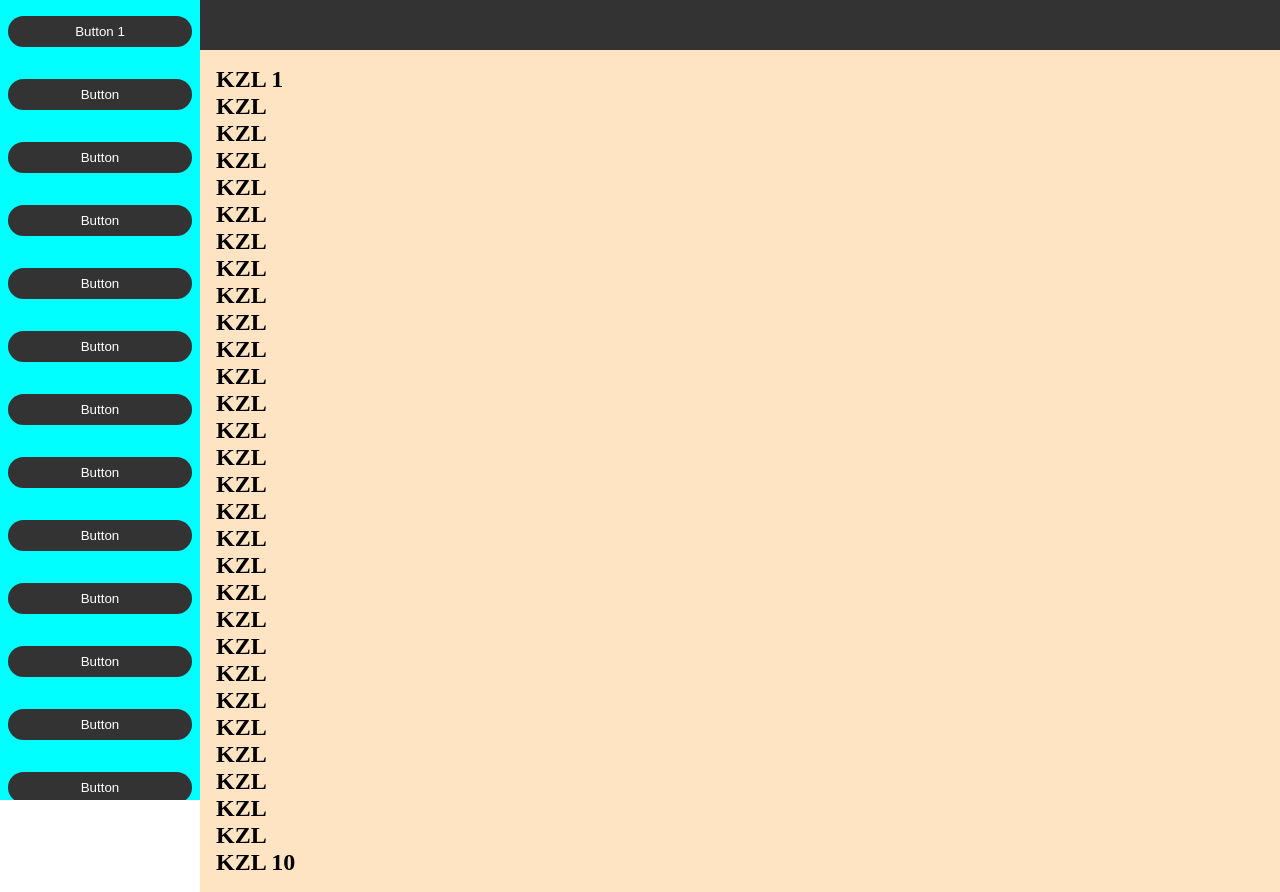
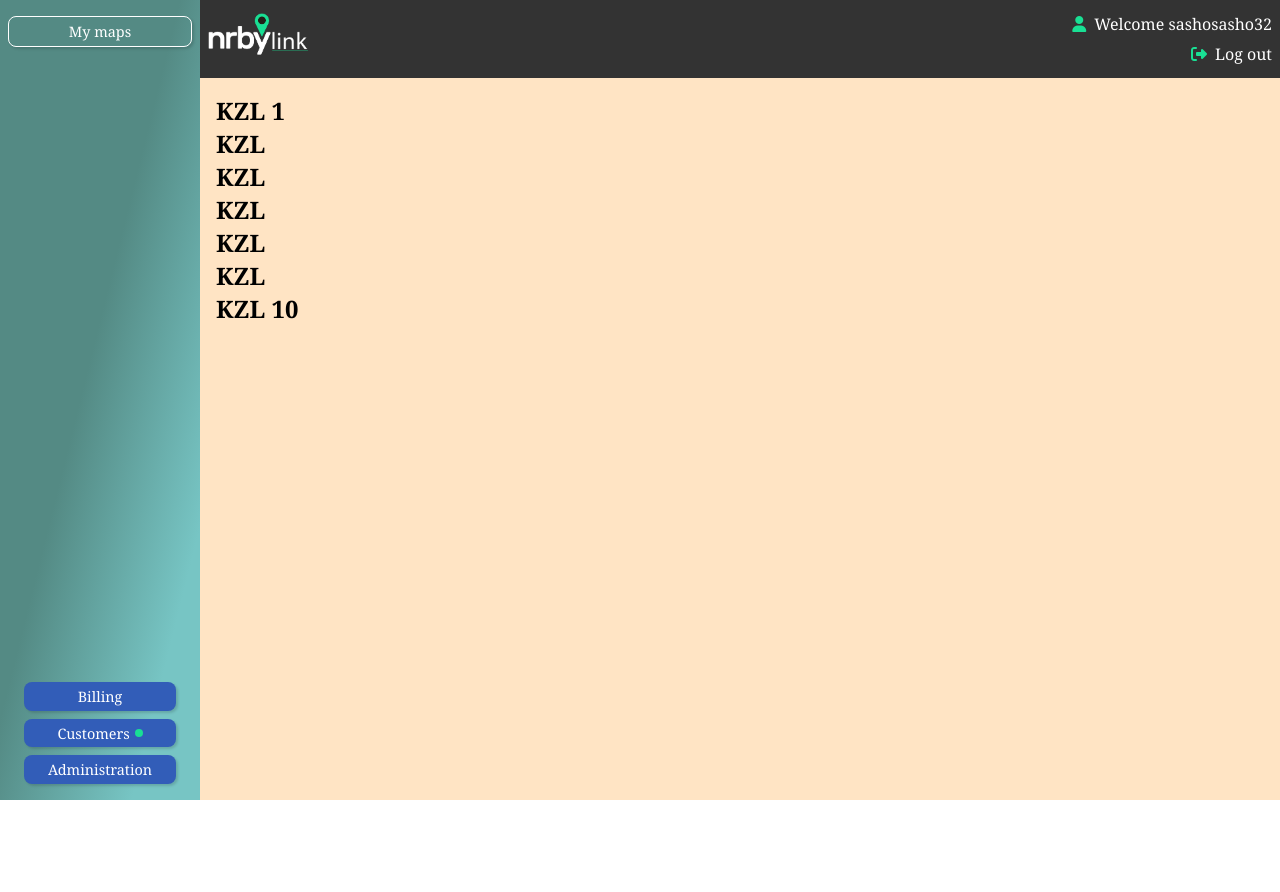
Before and after one commit to Sasho32/fixed-aside, a plain HTML site: page index.html in a window 1280 px wide. After the commit the page ends 800 px from the top, so only its background shows below. Drawn offline with Linux system fonts and the light colour scheme.

Commit message:
main included

```diff
--- /dev/null
+++ b/aside.css
@@ -0,0 +1,148 @@
+aside {
+    position: fixed;
+    height: 100vh;
+    /* height: 100svh; */
+    width: 200px;
+    /* background-color: cyan; */
+    background: linear-gradient(
+        to bottom right,
+        var(--nrby-green) 0%,
+        var(--nrby-green) 45%,
+        var(--nrby-green-hover) 83%,
+        var(--nrby-green-hover) 100%
+    );
+    display: flex;
+    flex-direction: column;
+    /* gap: 2rem; */
+    gap: 1rem;
+    overflow-y: scroll;
+    padding: 1rem 0.5rem;
+    box-sizing: border-box;
+    transition: all 800ms;
+    z-index: 10;
+}
+
+aside::-webkit-scrollbar {
+    width: 5px;
+}
+
+aside::-webkit-scrollbar-track {
+    /* background-color: #f1f1f1; */
+}
+
+aside::-webkit-scrollbar-thumb {
+    background-color: #888;
+    border-radius: 5px;
+}
+
+aside::-webkit-scrollbar-thumb:hover {
+    background-color: #555;
+}
+
+aside a {
+    font-size: 0.9rem;
+}
+
+aside > i.fa-bars {
+    display: none;
+    align-self: flex-end;
+    /* transition: all 800ms; */
+    color: #fff;
+}
+
+section#middle {
+    flex-grow: 1;
+    display: flex;
+    flex-direction: column;
+}
+
+section#middle > a {
+    color: #fff;
+    border: 1px solid;
+    text-decoration: none;
+    text-align: center;
+    padding-block: 0.3rem;
+    border-radius: 0.5rem;
+    /* padding: 0.5rem 1rem; */
+    box-shadow: rgba(0, 0, 0, 0.15) 1.95px 1.95px 2.6px;
+}
+
+section#bottom {
+    display: flex;
+    flex-direction: column;
+    gap: 0.5rem;
+    align-items: stretch;
+    /* controlling width of bottom buttons with this padding */
+    padding-inline: 1rem;
+}
+
+section#bottom > a {
+    background-color: hsl(221, 57%, 46%);
+    color: #fff;
+    text-decoration: none;
+    text-align: center;
+    padding-block: 0.3rem;
+    border-radius: 0.5rem;
+    box-shadow: rgba(0, 0, 0, 0.15) 1.95px 1.95px 2.6px;
+    display: flex;
+    justify-content: center;
+    align-items: center;
+    gap: 0.3rem;
+}
+
+section#bottom > a > span.circle {
+    display: inline-block;
+    width: 8px;
+    height: 8px;
+    border-radius: 50%;
+    background-color: #19df94;
+}
+
+@media (pointer: fine) {
+    section#middle > a:hover {
+        /* nothing yet, just cursor pointer */
+        background-color: rgba(255, 255, 255, 0.1);
+    }
+
+    section#bottom > a:hover {
+        background-color: hsl(221, 57%, 36%);
+    }
+}
+
+/* aside > button {
+    padding-block: 0.5rem;
+    outline: none;
+    border: none;
+    color: #fff;
+    background-color: #333;
+    border-radius: 1rem;
+} */
+
+@media (width < 40em) {
+    aside > i.fa-bars {
+        display: block;
+    }
+
+    body.closed-nav > aside {
+        transform: translateX(-100%);
+        overflow-y: visible;
+    }
+
+    aside {
+        position: fixed;
+        height: 100vh;
+        /* height: 100svh; */
+        top: 0;
+        bottom: 0;
+        width: 80%;
+        opacity: 0.9;
+    }
+
+    /* main {
+        margin-inline-start: 0;
+    } */
+
+    section#aside-below-bars {
+        padding-inline: 3rem;
+    }
+}
--- /dev/null
+++ b/aside.js
@@ -0,0 +1,5 @@
+const menuOpener = document.querySelector('aside > i');
+
+menuOpener.addEventListener('click', () => {
+    document.body.classList.add('closed-nav');
+});
--- /dev/null
+++ b/header.css
@@ -0,0 +1,82 @@
+* {
+    margin: 0;
+    padding: 0;
+    font-family: Georgia, 'Times New Roman', Times, serif;
+}
+
+header {
+    background-color: #333;
+    display: flex;
+    justify-content: space-between;
+    padding: 0.8rem 0.5rem;
+
+    /* for the menu closer */
+    position: relative;
+}
+
+header > i.fa-bars {
+    display: none;
+    color: #fff;
+}
+
+header img {
+    width: 100px;
+}
+
+header > section#user {
+    display: flex;
+    flex-direction: column;
+    align-items: flex-end;
+
+    gap: 0.5rem;
+}
+
+header > section#user > * {
+    display: flex;
+    align-items: center;
+    gap: 0.5rem;
+}
+
+header * {
+    color: #fff;
+}
+
+header i {
+    color: #19e094;
+}
+
+header a {
+    text-decoration: none;
+}
+
+header.not-clickable > section#user > section#message a {
+    pointer-events: none;
+    cursor: default;
+}
+
+@media (width < 40em) {
+    /* body > header.has-aside-on-mobile > i.fa-bars {
+        display: none;
+    } */
+
+    body.closed-nav > main > header.has-aside-on-mobile > i.fa-bars {
+        display: block;
+        position: absolute;
+        left: 0.5rem;
+        top: 1rem;
+    }
+
+    header img {
+        width: 80px;
+    }
+
+    header.has-aside-on-mobile {
+        flex-direction: column;
+        align-items: flex-end;
+        gap: 0.8rem;
+    }
+
+    header.has-aside-on-mobile > section#user {
+        gap: 0.8rem;
+    }
+}
--- /dev/null
+++ b/header.js
@@ -0,0 +1,8 @@
+const menuCloser = document.querySelector('header > i');
+
+// there are pages where there is header but no aside(guest mode)
+if (menuCloser) {
+    menuCloser.addEventListener('click', () => {
+        document.body.classList.remove('closed-nav');
+    });
+}
--- a/index.html
+++ b/index.html
@@ -5,17 +5,34 @@
         <meta http-equiv="X-UA-Compatible" content="IE=edge" />
         <meta name="viewport" content="width=device-width, initial-scale=1.0" />
         <title>Fixed aside</title>
+        <!-- ------------external-css-mine-------------------- -->
         <link rel="stylesheet" href="./styles.css" />
-        <script src="./index.js" defer></script>
+        <link rel="stylesheet" href="./header.css" />
+        <link rel="stylesheet" href="./aside.css" />
+        <!-- ------------external-css-mine-------------------- -->
+        <!-- ------------js-------------------- -->
+        <script src="./header.js" defer></script>
+        <script src="./aside.js" defer></script>
+        <!-- ------------js-------------------- -->
+        <!-- ------------icons-------------------- -->
         <script
             src="https://kit.fontawesome.com/927c2b99dd.js"
             crossorigin="anonymous"
         ></script>
+        <!-- ------------icons-------------------- -->
+        <!-- ------------font-------------------- -->
+        <link rel="preconnect" href="https://fonts.googleapis.com" />
+        <link rel="preconnect" href="https://fonts.gstatic.com" crossorigin />
+        <link
+            href="https://fonts.googleapis.com/css2?family=Poppins:wght@200&display=swap"
+            rel="stylesheet"
+        />
+        <!-- ------------font-------------------- -->
     </head>
-    <body>
+    <body class="closed-nav">
         <aside>
             <i class="fa-solid fa-bars"></i>
-            <button>Button 1</button><button>Button</button
+            <!-- <button>Button 1</button><button>Button</button
             ><button>Button</button><button>Button</button
             ><button>Button</button><button>Button</button
             ><button>Button</button><button>Button</button
@@ -24,12 +41,40 @@
             ><button>Button</button><button>Button</button
             ><button>Button</button><button>Button</button
             ><button>Button</button><button>Button</button
-            ><button>Button</button><button>Button 10</button>
+            ><button>Button</button><button>Button 10</button> -->
+            <section id="middle">
+                <a href="https://google.com/" target="_blank">My maps</a>
+            </section>
+            <section id="bottom">
+                <a href="https://google.com/" target="_blank">Billing</a>
+                <a href="https://google.com/" target="_blank"
+                    >Customers <span class="circle"></span
+                ></a>
+                <a href="https://google.com/" target="_blank">Administration</a>
+            </section>
         </aside>
         <main>
-            <header></header>
+            <header class="has-aside-on-mobile">
+                <i class="fa-solid fa-bars"></i>
+                <a href="./"><img src="./logo.webp" /></a>
+                <section id="user">
+                    <section id="message">
+                        <a href="./user">
+                            <i class="fa-solid fa-user"></i>
+                        </a>
+                        <span>Welcome <a href="./user">sashosasho32</a></span>
+                    </section>
+                    <a href="./logout">
+                        <i class="fa-solid fa-right-from-bracket"></i>
+                        <span>Log out</span>
+                    </a>
+                </section>
+            </header>
             <section id="main-view">
                 <h1>KZL 1</h1>
+                <h1>KZL</h1>
+                <h1>KZL</h1>
+                <!-- <h1>KZL</h1>
                 <h1>KZL</h1>
                 <h1>KZL</h1>
                 <h1>KZL</h1>
@@ -54,12 +99,13 @@
                 <h1>KZL</h1>
                 <h1>KZL</h1>
                 <h1>KZL</h1>
-                <h1>KZL</h1>
+                <h1>KZL</h1> -->
                 <h1>KZL</h1>
                 <h1>KZL</h1>
                 <h1>KZL</h1>
                 <h1>KZL 10</h1>
             </section>
         </main>
+        <!-- <section id="dialog"></section> -->
     </body>
 </html>
--- a/styles.css
+++ b/styles.css
@@ -1,69 +1,73 @@
 * {
     margin: 0;
     padding: 0;
+    font-family: 'Poppins', sans-serif;
 }
 
-i.fa-solid.fa-bars {
-    display: none;
-    align-self: flex-end;
-    transition: all 300ms;
+:root {
+    --blue: #2d546c;
+    --green: #92b832;
+    --dark-blue: #1e3848;
+    --dark-green: #729027;
+    --box-bg: #f9f9f8;
+    --nrby-green: #19e194;
+    --nrby-green-hover: hsl(157, 80%, 20%);
+    --nrby-green: #548a84;
+    --nrby-green-hover: #77c5c4;
+    --nrby-orange: #fd591f;
+    --nrby-orange-hover: hsl(16, 98%, 46%);
+    --primary-bg: linear-gradient(
+        to bottom right,
+        var(--blue) 75%,
+        #305ba8 25%
+    );
+    /* --primary-bg: linear-gradient(to bottom right, var(--nrby-green)  0%, var(--nrby-green) 45%, var(--nrby-green-hover) 83%,  var(--nrby-green-hover) 100%); */
+    --primary-bg: linear-gradient(
+        to right,
+        var(--nrby-green) 0%,
+        var(--nrby-green) 45%,
+        var(--nrby-green-hover) 83%,
+        var(--nrby-green-hover) 100%
+    );
+    --secondary-bg: linear-gradient(to left, #335eba, #94ba33);
+    /* font-family: system-ui, -apple-system, BlinkMacSystemFont, 'Segoe UI', Roboto, Oxygen, Ubuntu, Cantarell, 'Open Sans', 'Helvetica Neue', sans-serif; */
+    --electric-blue: #19e091;
+    --electric-blue-hover: hsl(156, 80%, 39%);
+    --aside-bg: linear-gradient(
+        to bottom right,
+        var(--nrby-green) 0%,
+        var(--nrby-green) 45%,
+        var(--nrby-green-hover) 83%,
+        var(--nrby-green-hover) 100%
+    );
+
+    --control-aside-buttons: hsl(221, 57%, 46%);
+    --control-aside-buttons-hover: hsl(221, 57%, 36%);
+
+    --aside-btns-lg-width: 140px;
+    --aside-btns-sm-width: 110px;
+    --aside-btns-lg-fs: 0.9rem;
+    --aside-btns-sm-fs: 0.8rem;
 }
 
-aside {
-    position: fixed;
-    height: 100vh;
-    /* height: 100svh; */
-    width: 200px;
-    background-color: cyan;
+/* -------NEW--------- */
+
+body {
     display: flex;
     flex-direction: column;
-    gap: 2rem;
-    overflow-y: scroll;
-    padding: 1rem 0.5rem;
-    box-sizing: border-box;
-    transition: all 300ms;
+    min-height: 100vh;
 }
 
-aside::-webkit-scrollbar {
-    width: 5px;
-}
-
-aside::-webkit-scrollbar-track {
-    background-color: #f1f1f1;
-}
-
-aside::-webkit-scrollbar-thumb {
-    background-color: #888;
-    border-radius: 5px;
-}
-
-aside::-webkit-scrollbar-thumb:hover {
-    background-color: #555;
-}
-
-aside > button {
-    padding-block: 0.5rem;
-    outline: none;
-    border: none;
-    color: #fff;
-    background-color: #333;
-    border-radius: 1rem;
-}
+/* -------NEW--------- */
 
 main {
-    min-height: 100vh;
     min-height: 100vh;
     display: flex;
     flex-direction: column;
     margin-inline-start: 200px;
 }
 
-header {
-    height: 50px;
-    background-color: #333;
-}
-
-section#main-view {
+section[id*='view'] {
     /* non relevant */
     box-sizing: border-box;
     /* non relevant */
@@ -73,31 +77,6 @@ section#main-view {
 }
 
 @media (width < 40em) {
-    i.fa-solid.fa-bars {
-        display: block;
-    }
-
-    body.closed-nav > aside {
-        transform: translateX(-100%);
-        overflow-y: visible;
-    }
-
-    body.closed-nav > aside > i {
-        transform: translateX(200%);
-        color: #fff;
-        /* z-index: 999; */
-    }
-
-    aside {
-        position: fixed;
-        height: 100vh;
-        /* height: 100svh; */
-        top: 0;
-        bottom: 0;
-        width: 80%;
-        opacity: 0.7;
-    }
-
     main {
         margin-inline-start: 0;
     }
```
Also changed, not shown: login.html (added, +37 -0 lines), suspended.html (added, +84 -0 lines), logo.webp (added).
